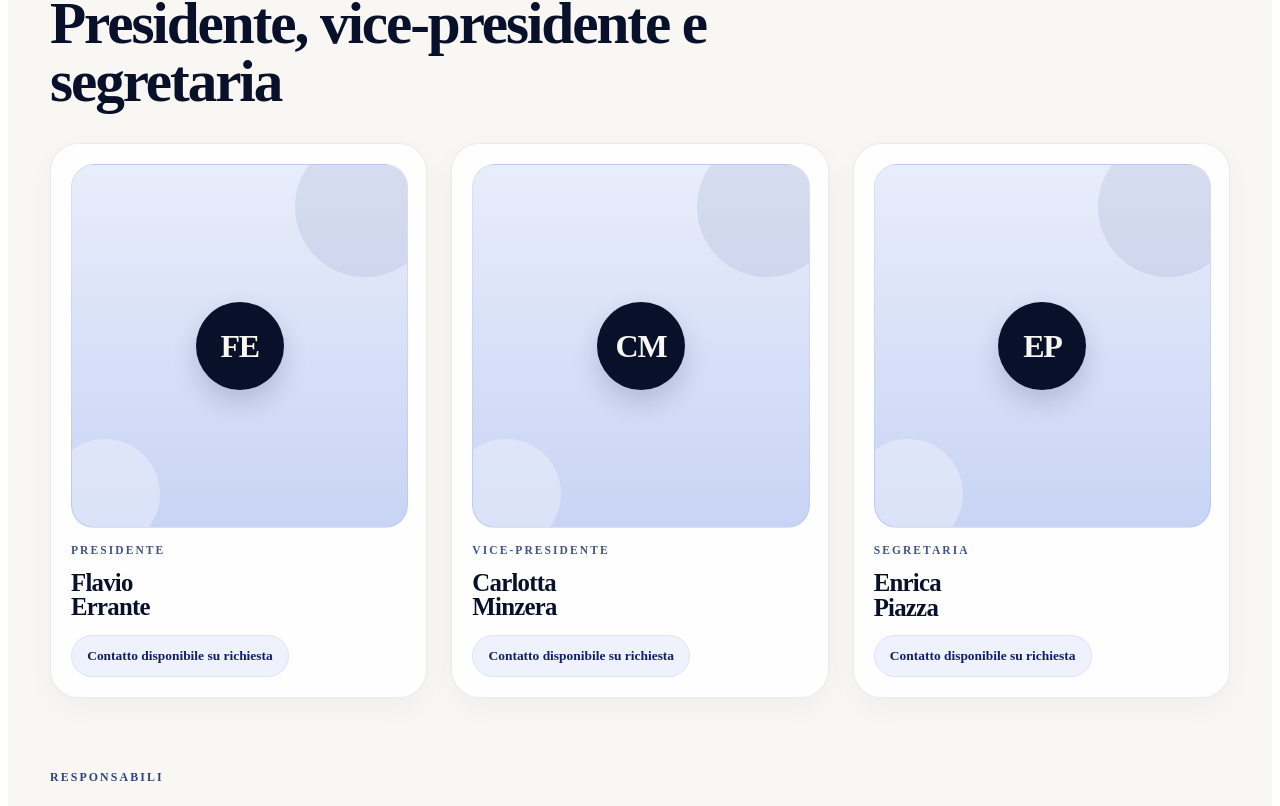
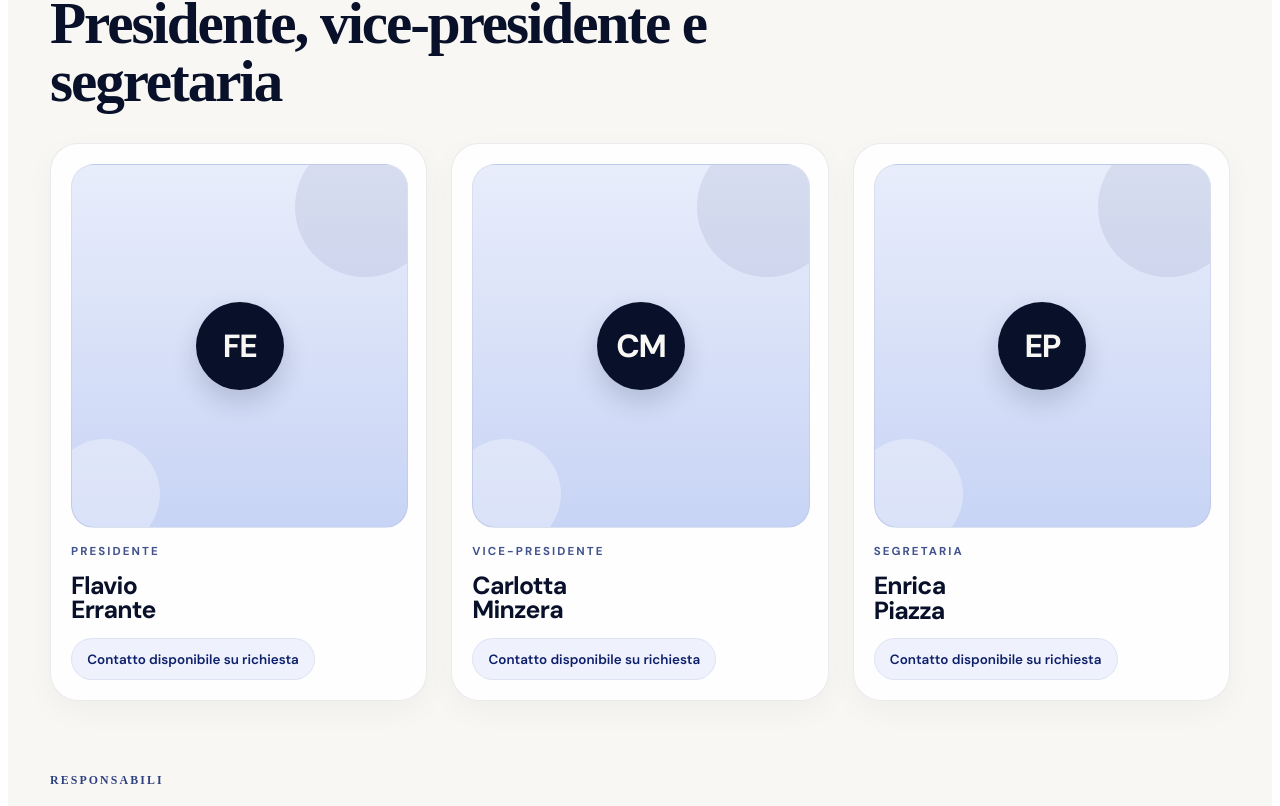
Before and after one commit to AstraSanRaffaele/Astra_Web, a Next.js app: page /team in a window 1280 px wide. Shown: the part 387-1193 px from the top of the page. Built offline with nearby package versions, Linux system fonts and the light colour scheme; no server answers.

Commit message:
minor fix

```diff
--- a/app/(site)/team/page.tsx
+++ b/app/(site)/team/page.tsx
@@ -1,6 +1,6 @@
 "use client";
+import Image from "next/image";
 
-import Image from "next/image";
 
 type TeamMember = {
     firstName: string;
@@ -94,7 +94,7 @@ function TeamCard({ member }: { member: TeamMember }) {
     const initials = getInitials(member.firstName, member.lastName);
 
     return (
-    <article
+        <div
             style={{
                 background: "var(--white)",
                 border: "1px solid rgba(8, 16, 42, 0.08)",
@@ -104,6 +104,7 @@ function TeamCard({ member }: { member: TeamMember }) {
                 flexDirection: "column",
                 gap: "0.95rem",
                 boxShadow: "0 10px 30px rgba(8, 16, 42, 0.04)",
+                fontFamily: "DM Sans",
             }}
         >
             <div
@@ -206,7 +207,6 @@ function TeamCard({ member }: { member: TeamMember }) {
                     lineHeight: 1,
                     letterSpacing: "-0.03em",
                     color: "var(--ink)",
-          fontFamily: "var(--font-cormorant-garamond), serif",
                 }}
             >
                 {member.firstName}
@@ -231,19 +231,19 @@ function TeamCard({ member }: { member: TeamMember }) {
             >
                 {member.contact}
             </div>
-    </article>
+        </div>
     );
 }
 
 export default function TeamPage() {
     return (
         <>
+
             <main
                 style={{
                     minHeight: "100vh",
                     background: "var(--cream)",
                     color: "var(--ink)",
-          fontFamily: "var(--font-dm-sans), sans-serif",
                 }}
             >
                 <section
@@ -286,7 +286,6 @@ export default function TeamPage() {
                                     letterSpacing: "-0.045em",
                                     color: "var(--ink)",
                                     maxWidth: "720px",
-                  fontFamily: "var(--font-cormorant-garamond), serif",
                                 }}
                             >
                                 Il direttivo <span style={{ color: "var(--blue)" }}>ASTRA</span>
@@ -337,7 +336,6 @@ export default function TeamPage() {
                                     lineHeight: 0.98,
                                     letterSpacing: "-0.035em",
                                     color: "var(--ink)",
-                  fontFamily: "var(--font-cormorant-garamond), serif",
                                 }}
                             >
                                 Presidente, vice-presidente e segretaria
@@ -390,7 +388,6 @@ export default function TeamPage() {
                                     lineHeight: 0.98,
                                     letterSpacing: "-0.035em",
                                     color: "var(--ink)",
-                  fontFamily: "var(--font-cormorant-garamond), serif",
                                 }}
                             >
                                 Le aree operative del direttivo
@@ -413,18 +410,20 @@ export default function TeamPage() {
                         </div>
                     </div>
                 </section>
+                <style>{`
 
-        <style>{`
+        @import url('https://fonts.googleapis.com/css2?family=Cormorant+Garamond:ital,wght@0,600;0,700;1,600&family=DM+Sans:opsz,wght@9..40,300;9..40,400;9..40,500;9..40,600;9..40,700&display=swap');
+
         :root {
-            --ink: #08102A;
-            --ink-mid: #1A2B5C;
+          --ink:      #08102A;
+          --ink-mid:  #1A2B5C;
           --ink-soft: #2E4080;
-            --sky: #E8EDFB;
+          --sky:      #E8EDFB;
           --sky-deep: #C8D4F5;
-            --cream: #F8F7F3;
-            --mist: #6B7280;
-            --white: #FEFEFE;
-            --blue: #0E1F6B;
+          --cream:    #F8F7F3;
+          --mist:     #6B7280;
+          --white:    #FEFEFE;
+          --blue:     #0E1F6B;
           --blue-mid: #1A3399;
           --blue-light: #E8EDFB;
         }
```
Lines whose indentation alone changed are shown as unchanged.
